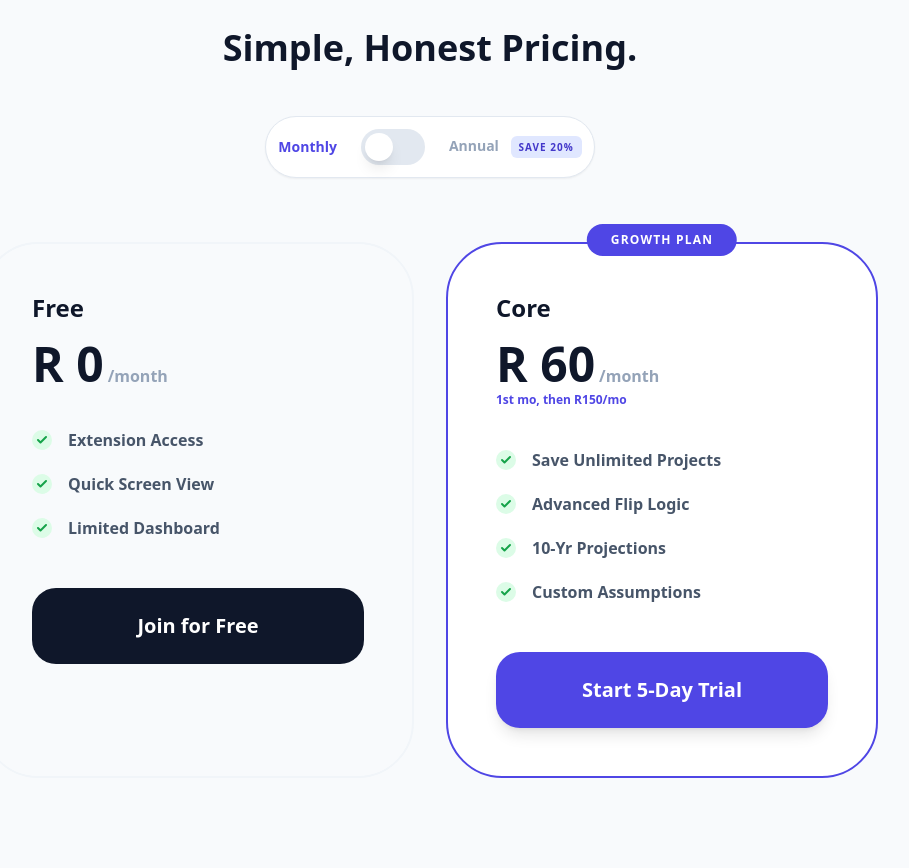
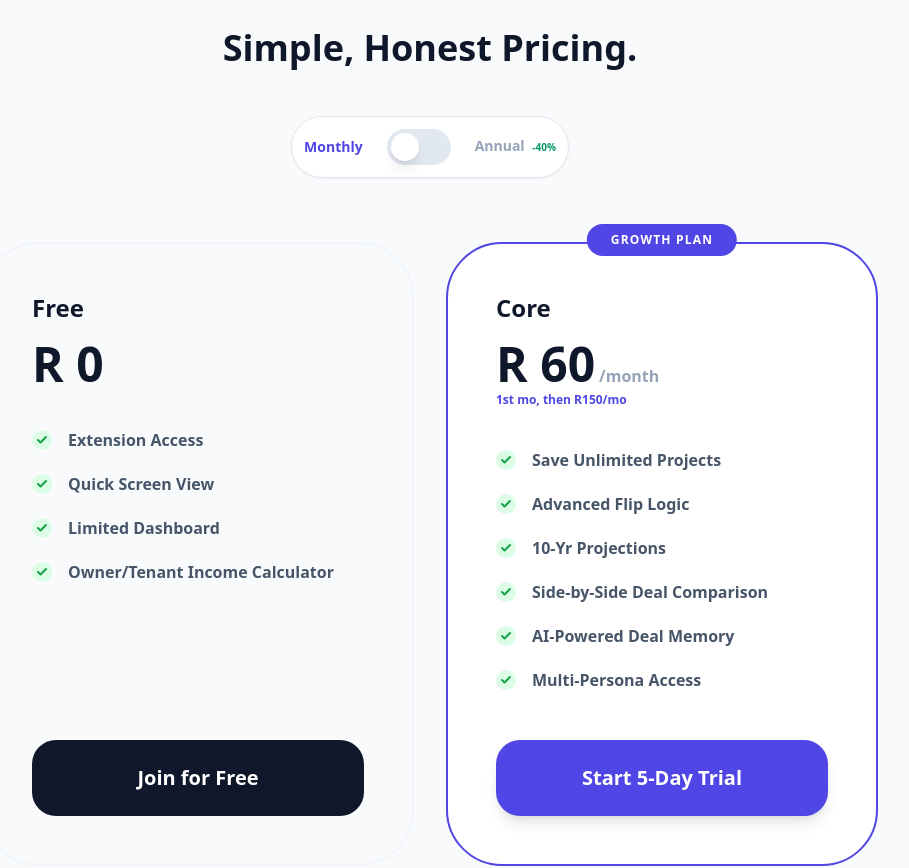
Before and after one commit to nappylabs/propplugbeta, a Next.js app: page / in a window 1280 px wide. Shown: the part 4940-5808 px from the top of the page, without its empty margins (210-1119 px from the left). Built offline with nearby package versions, Linux system fonts and the light colour scheme.

Commit message:
Commit 1l

```diff
--- a/src/app/dashboard/page.tsx
+++ b/src/app/dashboard/page.tsx
@@ -74,8 +74,6 @@ function DashboardInner() {
           const userRef = doc(db, 'users', currentUser.uid);
           const snap = await getDoc(userRef);
           const plan = snap.data()?.plan || 'free';
-
-          setHasCompletedTour(snap.data()?.hasCompletedTour || false);
 
           if (plan !== 'core') {
               router.replace('/limited-dashboard');
--- a/src/app/page.tsx
+++ b/src/app/page.tsx
@@ -180,12 +180,12 @@ export default function LandingPage() {
             <button onClick={() => setIsAnnual(!isAnnual)} className="w-16 h-9 bg-slate-200 rounded-full relative p-1 transition-all">
               <div className={`w-7 h-7 bg-white rounded-full shadow-lg transition-transform ${isAnnual ? 'translate-x-7' : 'translate-x-0'}`}></div>
             </button>
-            <span className={`text-sm font-bold ${isAnnual ? 'text-indigo-600' : 'text-slate-400'}`}>Annual <span className="text-[10px] bg-indigo-100 text-indigo-700 px-2 py-1 rounded-md ml-2 font-black uppercase tracking-widest">SAVE 20%</span></span>
+            <span className={`text-sm font-bold ${isAnnual ? 'text-indigo-600' : 'text-slate-400'}`}>Annual <span className="text-[10px] text-emerald-600 ml-1 font-black">-40%</span></span>
           </div>
 
           <div className="grid md:grid-cols-2 gap-8 max-w-4xl mx-auto">
-            <PriceCard name="Free" price="0" features={['Extension Access', 'Quick Screen View', 'Limited Dashboard']} cta="Join for Free" />
-            <PriceCard name="Core" price={isAnnual ? '1080' : '60'} period={isAnnual ? '/year' : '/month'} subtext={isAnnual ? 'R90/mo' : '1st mo, then R150/mo'} popular features={['Save Unlimited Projects', 'Advanced Flip Logic', '10-Yr Projections', 'Custom Assumptions']} cta="Start 5-Day Trial" />
+            <PriceCard name="Free" price="0" features={['Extension Access', 'Quick Screen View', 'Limited Dashboard', 'Owner/Tenant Income Calculator']} cta="Join for Free" />
+            <PriceCard name="Core" price={isAnnual ? '1080' : '60'} period={isAnnual ? '/year' : '/month'} subtext={isAnnual ? 'R90/mo' : '1st mo, then R150/mo'} popular features={['Save Unlimited Projects', 'Advanced Flip Logic', '10-Yr Projections', 'Side-by-Side Deal Comparison', 'AI-Powered Deal Memory', 'Multi-Persona Access']} cta="Start 5-Day Trial" />
           </div>
         </div>
       </section>
@@ -279,17 +279,17 @@ function Step({ number, title, desc, img, reverse }: any) {
   );
 }
 
-function PriceCard({ name, price, period = '/month', subtext, features, cta, popular }: any) {
+function PriceCard({ name, price, period = '', subtext, features, cta, popular }: any) {
   return (
-    <div className={`p-12 rounded-[3.5rem] text-left border-2 transition-all hover:-translate-y-4 ${popular ? 'border-indigo-600 bg-white shadow-card-hover relative' : 'border-slate-100 bg-slate-50'}`}>
+    <div className={`p-12 rounded-[3.5rem] text-left border-2 transition-all hover:-translate-y-4 flex flex-col h-full ${popular ? 'border-indigo-600 bg-white shadow-card-hover relative' : 'border-slate-100 bg-slate-50'}`}>
       {popular && <span className="absolute -top-5 left-1/2 -translate-x-1/2 bg-indigo-600 text-white px-6 py-2 rounded-full text-xs font-black uppercase tracking-widest">Growth Plan</span>}
       <h3 className="text-2xl font-black mb-4">{name}</h3>
       <div className="mb-10">
         <span className="text-5xl font-black">R {price}</span>
-        <span className="text-slate-400 font-bold ml-1">{period}</span>
+        {price !== '0' && <span className="text-slate-400 font-bold ml-1">{period}</span>}
         {subtext && <p className="text-xs text-indigo-600 font-bold mt-1">{subtext}</p>}
       </div>
-      <ul className="space-y-5 mb-12">
+      <ul className="space-y-5 mb-12 flex-grow">
         {features.map((f: any) => (
           <li key={f} className="flex items-center gap-4 text-slate-600 font-bold">
             <div className="w-5 h-5 bg-green-100 text-green-600 rounded-full flex items-center justify-center"><Check size={12} strokeWidth={4} /></div>
```
